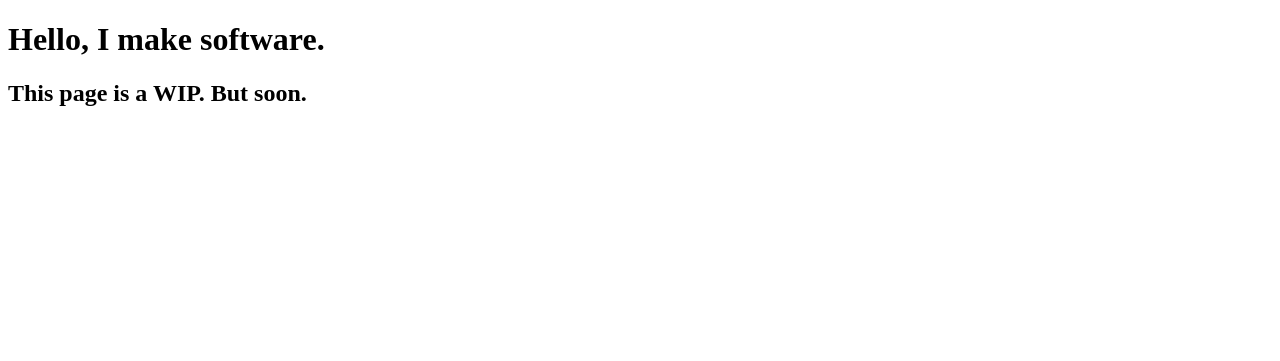
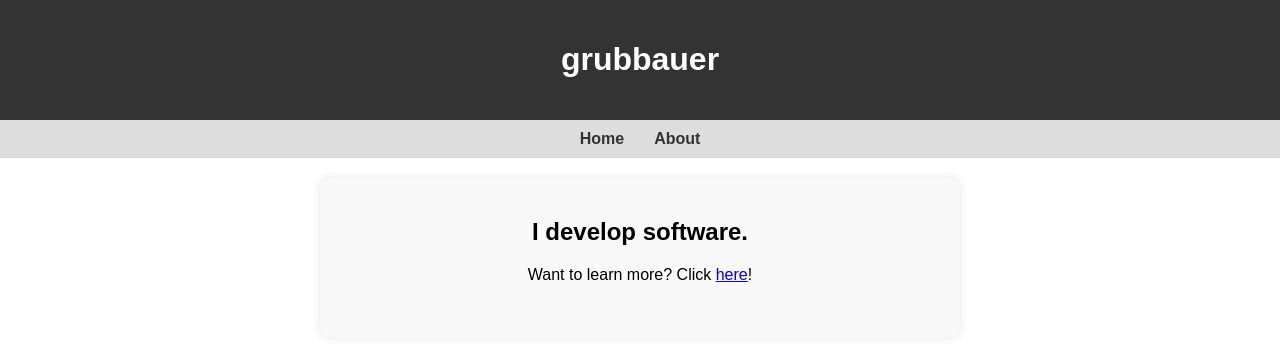
Before and after one commit to kallorn/kallorn.github.io, a plain HTML site: page index.html in a window 1280 px wide. Drawn offline with Linux system fonts and the light colour scheme.

Commit message:
Added website

```diff
--- /dev/null
+++ b/css/style.css
@@ -0,0 +1,44 @@
+body {
+    font-family: 'Arial', sans-serif;
+    margin: 0;
+    padding: 0;
+}
+
+header {
+    background-color: #333;
+    padding: 20px;
+    text-align: center;
+    color: white;
+}
+
+nav {
+    display: flex;
+    justify-content: center;
+    background-color: #ddd;
+    padding: 10px;
+}
+
+nav a {
+    margin: 0 15px;
+    text-decoration: none;
+    color: #333;
+    font-weight: bold;
+    transition: color 0.3s ease;
+}
+
+nav a:hover {
+    color: #555;
+}
+
+section {
+    padding: 20px;
+}
+.center-section {
+    text-align: center;
+    margin: auto;
+    max-width: 600px;
+    background-color: #f9f9f9;
+    border-radius: 10px;
+    box-shadow: 0 0 10px rgba(0, 0, 0, 0.1);
+}
+/* Some shit I dont understand
--- a/index.html
+++ b/index.html
@@ -1,10 +1,32 @@
 <!DOCTYPE html>
 <html>
-  <head>
-      <title>Raphael Grubbauer</title>
-  </head>
-  <body>
-    <h1>Hello, I make software.</h1>
-    <h2>This page is a WIP. But soon.</h2>
-  </body>
+    <head>
+        <meta charset="UTF-8">
+        <meta name="description" content="This is the official website of Raphael G. Grubbauer">
+        <meta name="keywords" content="programming, c++, grubbauer, raphael, raphael grubbauer, python, github, technology">
+        <meta name="author" content="Raphael Grubbauer">
+        <meta name="viewport" content="width=device-width, initial-scale=1.0">
+        <link rel="stylesheet" href="css/style.css">
+        <title>Raphael Grubbauer - Home</title>
+    </head>
+
+    <body>
+        <header>
+            <h1>grubbauer</h1>
+        </header>
+
+        <nav>
+            <a href="https://raphaelgrubbauer.xyz/">Home</a>
+            <a href="https://raphaelgrubbauer.xyz/about.html">About</a>
+
+        </nav>
+
+        <section>
+            <section class="center-section">
+                <h2>I develop software.</h2>
+                <p>Want to learn more? Click <a href="about">here</a>!</p><br>
+            </section>
+        </section>
+
+    </body>
 </html>
```
Also changed, not shown: about.html (added, +29 -0 lines), 1 other file.
